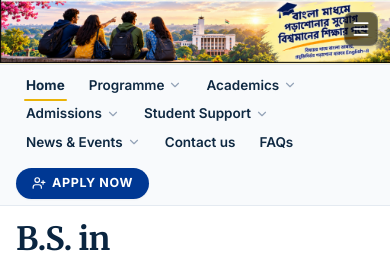
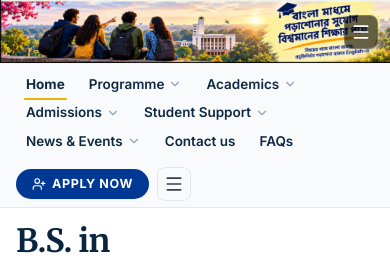
Before and after one commit to srinjoySamanta/iit-bs-clone, a React (Vite) app: page / in a window 390 px wide. Shown: the top 258 px of the page. Built offline with nearby package versions, Linux system fonts and the light colour scheme; no server answers.

Commit message:
Make header banner short and natural part of page scroll; dock navigation bar on scroll

```diff
--- a/src/components/master/MasterHeader.jsx
+++ b/src/components/master/MasterHeader.jsx
@@ -108,28 +108,26 @@
   };
 
   return (
-    <header ref={headerRef} className="w-full bg-white border-b border-slate-200/90 sticky top-0 z-50 shadow-xs select-none">
-
+    <>
       {/* ============================================================
-          LEVEL 1: OFFICIAL IIT KHARAGPUR HEADER BANNER
+          LEVEL 1: OFFICIAL IIT KHARAGPUR HEADER BANNER (Short & scrolls down with page)
          ============================================================ */}
-      <div className="w-full bg-[#fdfaf2] overflow-hidden leading-none relative p-0 m-0 border-b border-amber-100/70">
+      <header className="w-full bg-[#fdfaf2] overflow-hidden leading-none relative p-0 m-0 border-b border-amber-100/70 select-none">
         <a
           href="#home"
           onClick={handleHomeClick}
-          className="block w-full cursor-pointer leading-none p-0 m-0"
+          className="block w-full cursor-pointer leading-none p-0 m-0 text-center"
           title="Indian Institute of Technology Kharagpur"
         >
           <img
             src={headerBanner}
             alt="IIT Kharagpur - বাংলা মাধ্যমে পড়াশোনার সুযোগ বিশ্বমানের শিক্ষার পথে"
-            className="w-full h-auto block select-none p-0 m-0"
-            style={{ width: '100%', height: 'auto', display: 'block' }}
+            className="w-full h-auto max-h-[75px] sm:max-h-[90px] md:max-h-[105px] lg:max-h-[120px] object-contain mx-auto block select-none p-0 m-0"
           />
         </a>
 
         {/* Mobile Hamburger Menu Toggle on small screens */}
-        <div className="absolute right-3 top-3 lg:hidden z-20">
+        <div className="absolute right-3 top-1/2 -translate-y-1/2 lg:hidden z-20">
           <button
             type="button"
             onClick={() => setMobileMenuOpen(!mobileMenuOpen)}
@@ -139,13 +137,16 @@
             {mobileMenuOpen ? <X className="w-5 h-5" /> : <Menu className="w-5 h-5 text-white" />}
           </button>
         </div>
-      </div>
+      </header>
 
       {/* ============================================================
-          LEVEL 2: HORIZONTAL NAVIGATION DOWNLINE (ALL WORKING)
+          LEVEL 2: HORIZONTAL NAVIGATION DOWNLINE (Sticky at top when scrolling down)
          ============================================================ */}
-      <nav className="w-full bg-[#f8fafc] border-t border-slate-200/90 px-4 sm:px-6 lg:px-8 py-1.5 sm:py-2">
-        <div className="max-w-[1380px] mx-auto flex items-center justify-between gap-3 sm:gap-4 flex-wrap sm:flex-nowrap">
+      <nav
+        ref={headerRef}
+        className="w-full bg-[#f8fafc] border-b border-slate-200/90 sticky top-0 z-50 shadow-xs select-none"
+      >
+        <div className="max-w-[1380px] mx-auto px-4 sm:px-6 lg:px-8 py-1.5 sm:py-2 flex items-center justify-between gap-3 sm:gap-4 flex-wrap sm:flex-nowrap">
           {/* Navigation Links (Home, Programme, Academics, Admissions, etc.) */}
           <div className="flex items-center flex-wrap gap-x-1 sm:gap-x-2 md:gap-x-3 text-[13.5px] sm:text-[14px]">
 
@@ -443,6 +444,7 @@
           </button>
         </div>
 
+        <div className="flex items-center gap-2">
           {/* Active Apply Now Button alongside (Home, Programme, Academics, Admissions...) Navigation */}
           <button
             type="button"
@@ -455,8 +457,18 @@
             <span>Apply Now</span>
           </button>
 
+          {/* Mobile Menu Toggle inside Sticky Nav */}
+          <button
+            type="button"
+            onClick={() => setMobileMenuOpen(!mobileMenuOpen)}
+            className="lg:hidden p-1.5 text-slate-700 hover:text-[#003893] hover:bg-slate-100 rounded-lg transition cursor-pointer border border-slate-200"
+            aria-label="Toggle navigation menu"
+          >
+            {mobileMenuOpen ? <X className="w-5 h-5" /> : <Menu className="w-5 h-5" />}
+          </button>
         </div>
-    </nav>
+
+      </div>
 
       {/* ============================================================
           MOBILE DRAWER
@@ -635,6 +647,7 @@
           </div>
         </div>
       )}
+    </nav>
 
       {/* ============================================================
           BUILT-IN CONTACT MODAL (WORKING)
@@ -789,6 +802,6 @@
         </div>
       )}
 
-    </header>
+    </>
   );
 }
```
Also changed, not shown: 6 other files (tests, documents, lock files or other folders). Lines whose indentation alone changed are shown as unchanged.
